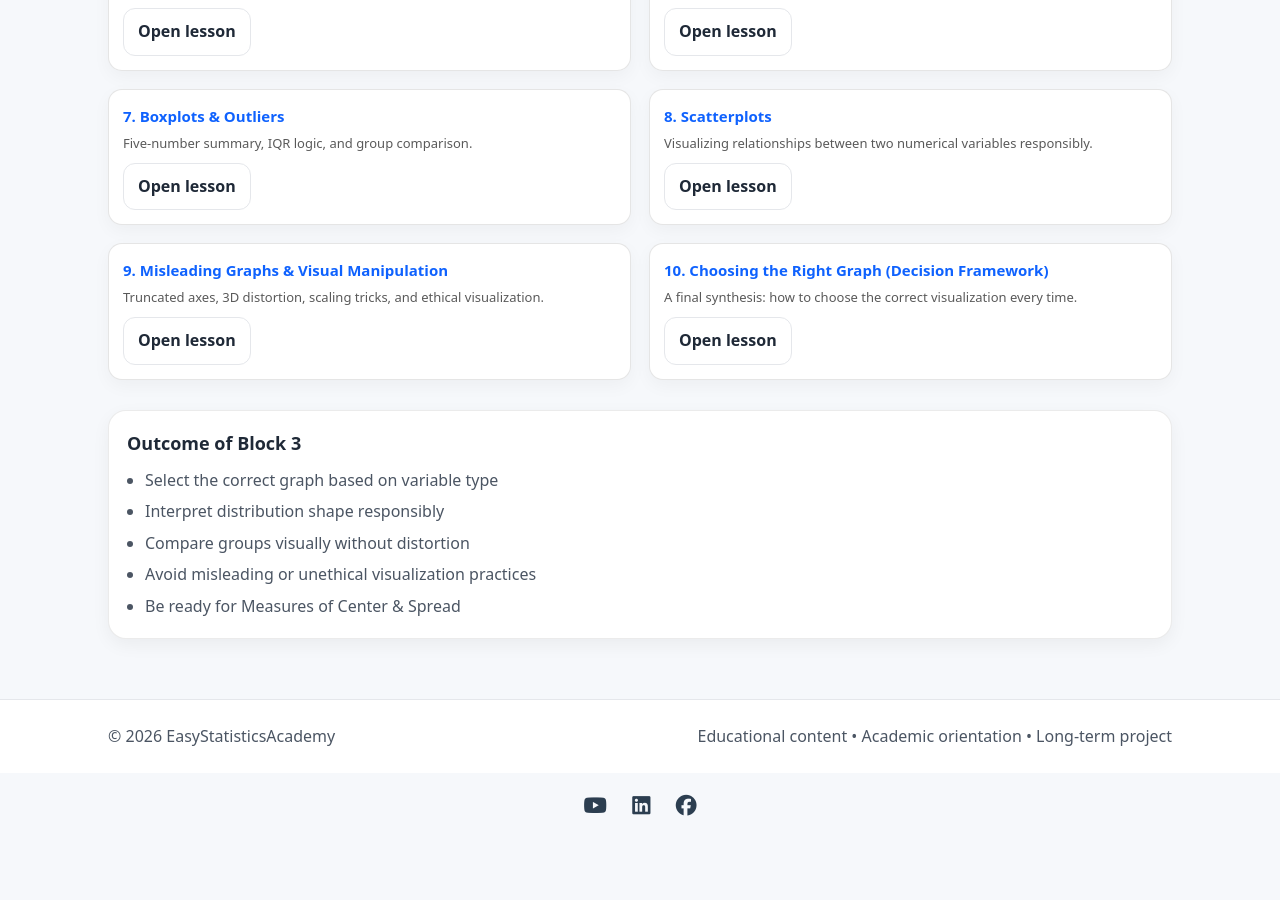
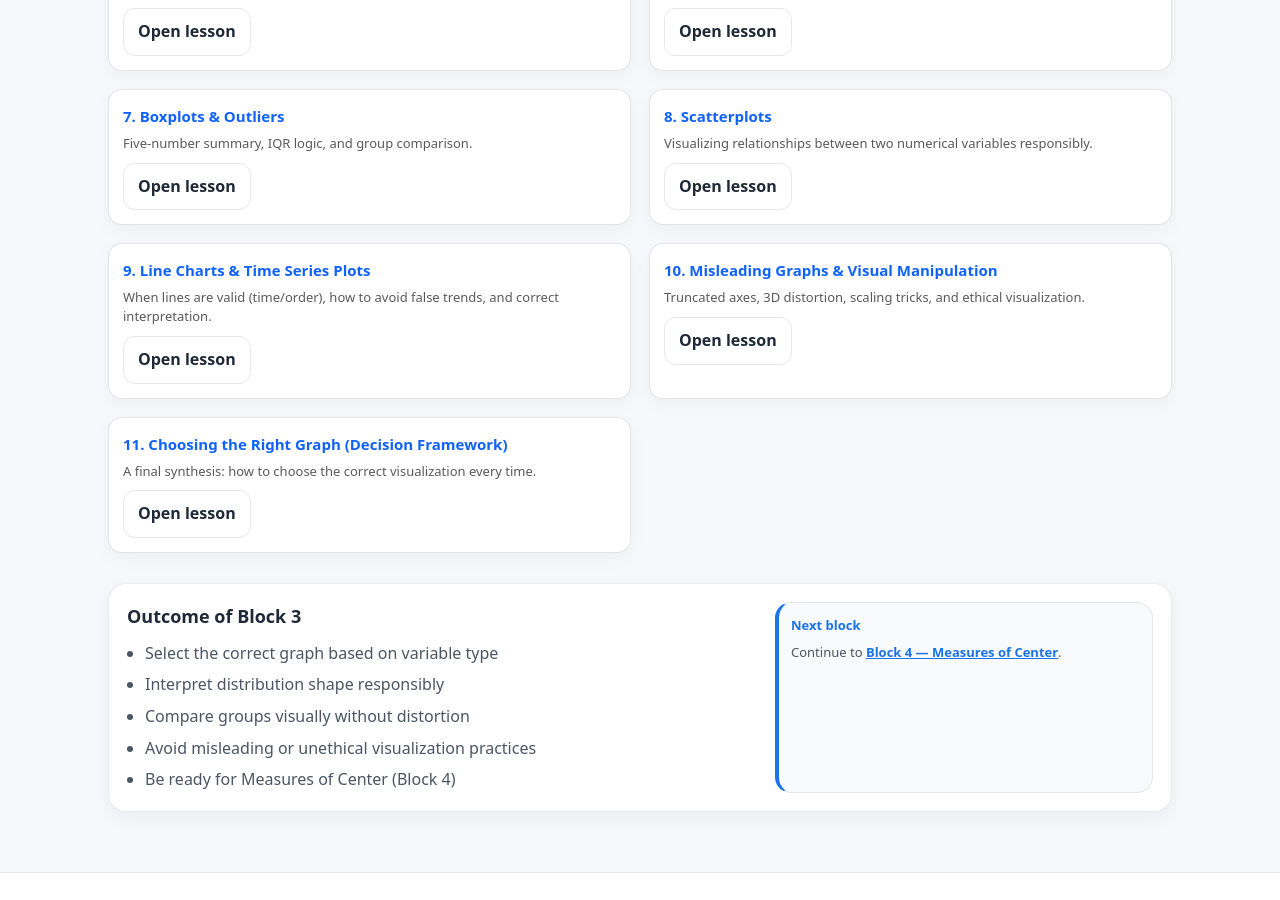
Before and after one commit to ammar-homaida-statistics/easystatisticsacademy, a Jekyll site: the page built from descriptive/visualization/index.md, in a window 1280 px wide and 900 px high, scrolled down 1202 px. Built offline with Jekyll 4.4.1, drawn with Linux system fonts in a browser that asks for light colours; our own code applies the rules of GitHub Pages for plain Markdown files; before the commit the page ends 2024 px from its top, so only the background shows below that.

Commit message:
Fix button

```diff
--- a/descriptive/visualization/index.md
+++ b/descriptive/visualization/index.md
@@ -137,7 +137,7 @@ sidebar: false
 
     <!-- 4 -->
     <div class="card lesson-card">
-      <h3><a href="/descriptive/visualization/pie-charts/">4. Pie Charts (Limits & Use Cases)</a></h3>
+      <h3><a href="/descriptive/visualization/pie-charts/">4. Pie Charts (Limits &amp; Use Cases)</a></h3>
       <p>When pie charts clarify—and when they mislead.</p>
       <div class="pill-row">
         <a class="btn btn-outline" href="/descriptive/visualization/pie-charts/">Open lesson</a>
@@ -164,7 +164,7 @@ sidebar: false
 
     <!-- 7 -->
     <div class="card lesson-card">
-      <h3><a href="/descriptive/visualization/boxplots/">7. Boxplots & Outliers</a></h3>
+      <h3><a href="/descriptive/visualization/boxplots/">7. Boxplots &amp; Outliers</a></h3>
       <p>Five-number summary, IQR logic, and group comparison.</p>
       <div class="pill-row">
         <a class="btn btn-outline" href="/descriptive/visualization/boxplots/">Open lesson</a>
@@ -182,16 +182,25 @@ sidebar: false
 
     <!-- 9 -->
     <div class="card lesson-card">
-      <h3><a href="/descriptive/visualization/misleading-graphs/">9. Misleading Graphs & Visual Manipulation</a></h3>
+      <h3><a href="/descriptive/visualization/time-series-line-charts/">9. Line Charts &amp; Time Series Plots</a></h3>
+      <p>When lines are valid (time/order), how to avoid false trends, and correct interpretation.</p>
+      <div class="pill-row">
+        <a class="btn btn-outline" href="/descriptive/visualization/time-series-line-charts/">Open lesson</a>
+      </div>
+    </div>
+
+    <!-- 10 -->
+    <div class="card lesson-card">
+      <h3><a href="/descriptive/visualization/misleading-graphs/">10. Misleading Graphs &amp; Visual Manipulation</a></h3>
       <p>Truncated axes, 3D distortion, scaling tricks, and ethical visualization.</p>
       <div class="pill-row">
         <a class="btn btn-outline" href="/descriptive/visualization/misleading-graphs/">Open lesson</a>
       </div>
     </div>
 
-    <!-- 10 -->
+    <!-- 11 -->
     <div class="card lesson-card">
-      <h3><a href="/descriptive/visualization/choosing-the-right-graph/">10. Choosing the Right Graph (Decision Framework)</a></h3>
+      <h3><a href="/descriptive/visualization/choosing-the-right-graph/">11. Choosing the Right Graph (Decision Framework)</a></h3>
       <p>A final synthesis: how to choose the correct visualization every time.</p>
       <div class="pill-row">
         <a class="btn btn-outline" href="/descriptive/visualization/choosing-the-right-graph/">Open lesson</a>
@@ -210,8 +219,17 @@ sidebar: false
         <li>Interpret distribution shape responsibly</li>
         <li>Compare groups visually without distortion</li>
         <li>Avoid misleading or unethical visualization practices</li>
-        <li>Be ready for Measures of Center & Spread</li>
+        <li>Be ready for Measures of Center (Block 4)</li>
       </ul>
+    </div>
+
+    <div class="callout-side">
+      <div class="mini" style="border-left:4px solid #1a73e8; padding-left:12px;">
+        <div class="mini-title" style="color:#1a73e8;">Next block</div>
+        <div class="mini-body">
+          Continue to <a href="/descriptive/center/" style="color:#1a73e8; text-decoration:underline;"><strong>Block 4 — Measures of Center</strong></a>.
+        </div>
+      </div>
     </div>
   </div>
 </section>
```
